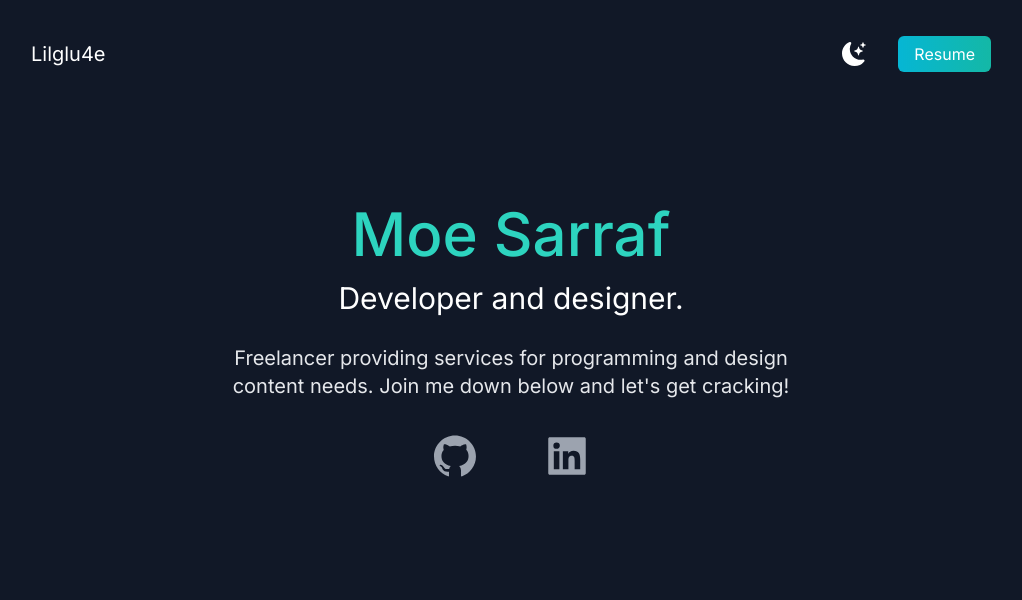
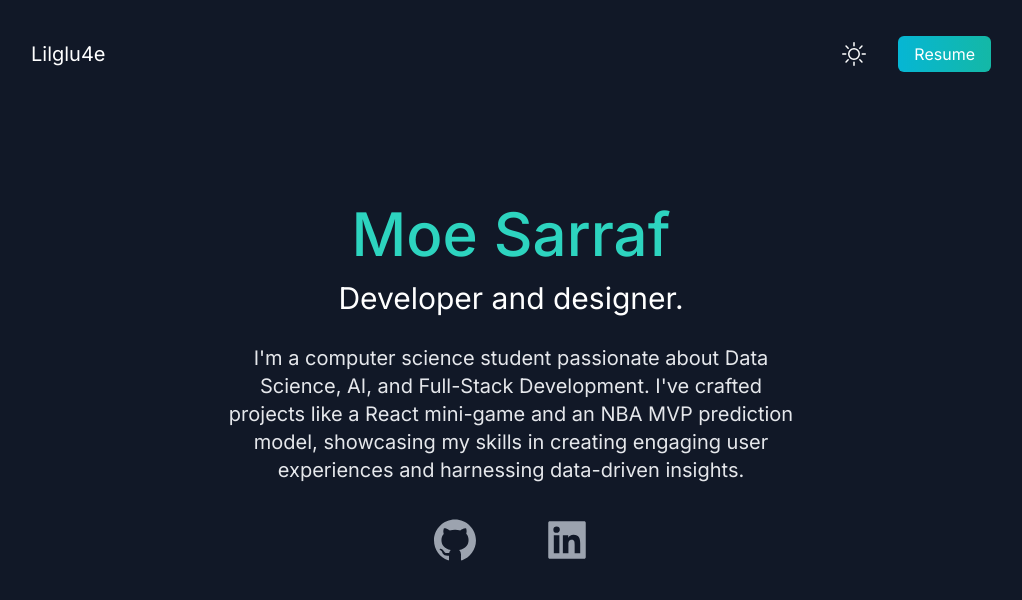
Before and after one commit to Lilglu4e/Website, a Next.js app: page / in a window 1280 px wide. Shown: the top 600 px of the page, without its empty margins (129-1151 px from the left). Built offline with nearby package versions, Linux system fonts and the light colour scheme.

Commit message:
Update page.tsx

```diff
--- a/src/app/page.tsx
+++ b/src/app/page.tsx
@@ -1,6 +1,6 @@
 'use client'
 import React, { useState } from 'react';
-import { BsFillMoonStarsFill } from 'react-icons/bs';
+import { BsFillMoonStarsFill, BsSun } from 'react-icons/bs';
 import { AiFillGithub, AiFillLinkedin, AiFillYoutube } from 'react-icons/ai';
 import Link from 'next/link';
 import Head from 'next/head';
@@ -20,10 +20,17 @@ export default function Home() {
 						<h1 className="font-burtons text-xl">Lilglu4e</h1>
 						<ul className="flex items-center">
 							<li>
-								<BsFillMoonStarsFill
-									onClick={() => setDarkMode(!darkMode)}
-									className=" cursor-pointer text-2xl"
-								/>
+								{darkMode ? (
+									<BsSun
+										onClick={() => setDarkMode(!darkMode)}
+										className=" cursor-pointer text-2xl"
+									/>
+								) : (
+									<BsFillMoonStarsFill
+										onClick={() => setDarkMode(!darkMode)}
+										className=" cursor-pointer text-2xl"
+									/>
+								)}
 							</li>
 							<li>
 								<a
@@ -43,8 +50,10 @@ export default function Home() {
 							Developer and designer.
 						</h3>
 						<p className="text-md py-5 leading-8 text-gray-800 dark:text-gray-200 max-w-xl mx-auto md:text-xl">
-							{`Freelancer providing services for programming and design content
-							needs. Join me down below and let's get cracking!`}
+							{`I'm a computer science student passionate about Data Science, AI,
+							and Full-Stack Development. I've crafted projects like a React mini-game
+							and an NBA MVP prediction model, showcasing my skills in creating engaging
+							user experiences and harnessing data-driven insights.`}
 						</p>
 						<div className="text-5xl flex justify-center gap-16 py-3 text-gray-600 dark:text-gray-400">
 							<Link href={'https://github.com/Lilglu4e'}><AiFillGithub /></Link>
```
